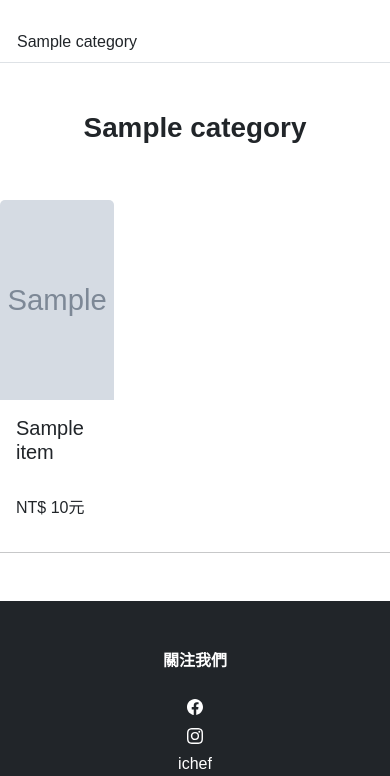
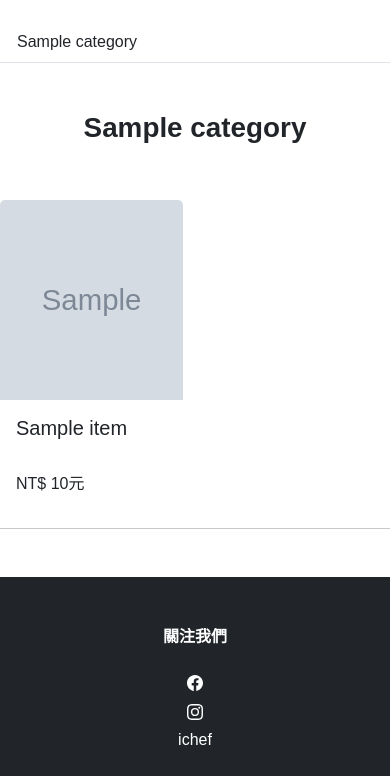
Before and after one commit to oneoneone522/onemoretimecroissant, a Django app: page /item/ in a window 390 px wide. Shown: the part 218-994 px from the top of the page. Run offline with Django 5.2, Linux system fonts and the light colour scheme; tables that the repository leaves empty hold one stand-in row (values such as "Sample post"); grey boxes marked "Sample" are stand-in pictures.

Commit message:
item layout adj

```diff
--- a/item/templates/item/items.html
+++ b/item/templates/item/items.html
@@ -18,7 +18,7 @@
         </div>
         <div class="row g3">
             {% for item in category.items.all %}
-                <div class="col-4 col-md-3">
+                <div class="col-6 col-md-3">
                     <div class="card mb-4 h-100" style="border: none;">
                         {% if item.image.url %}
                             <img src="{{ item.image.url }}" class="card-img-top" alt="{{ item.name }}" style="height: 200px; object-fit: cover; width: 100%;">
```
